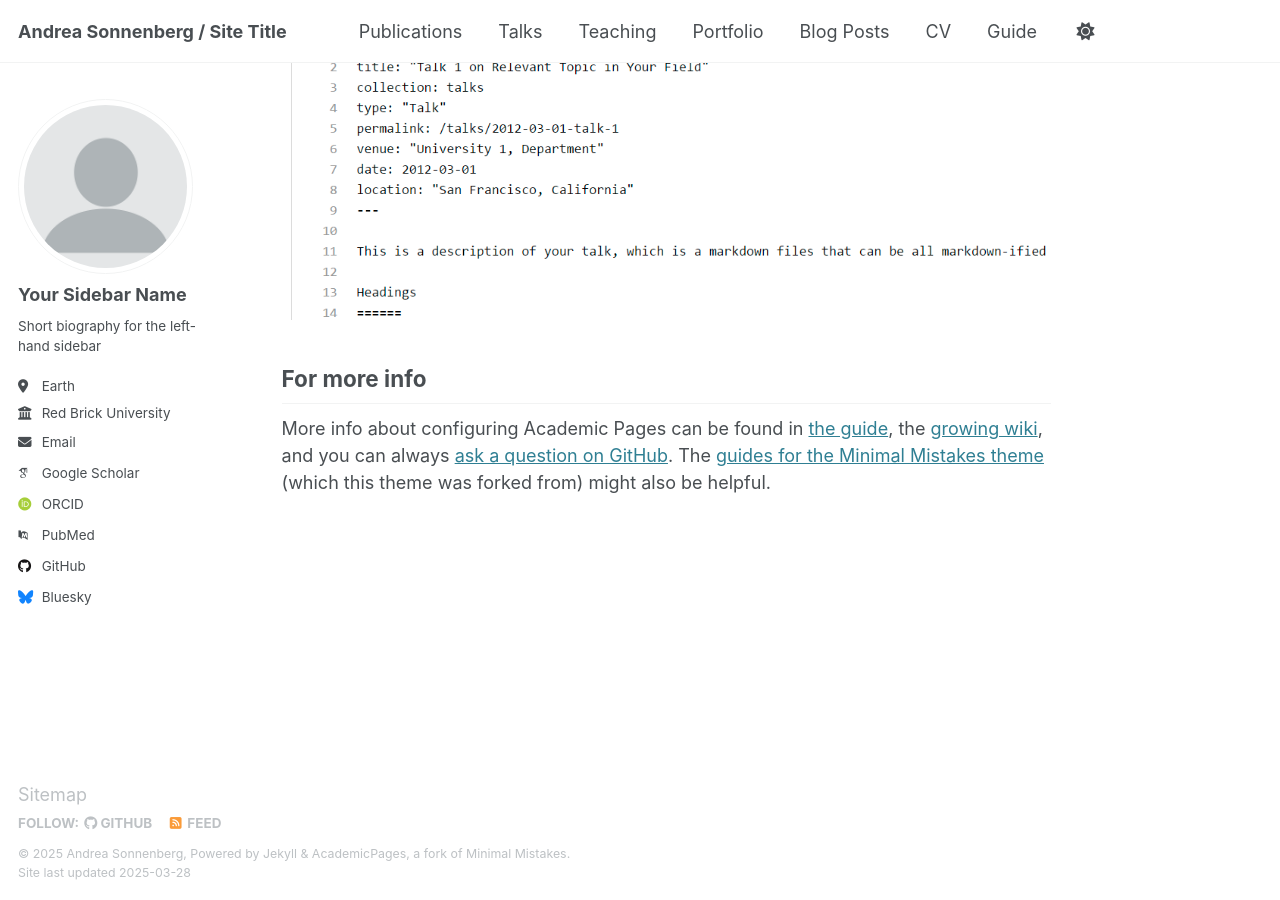
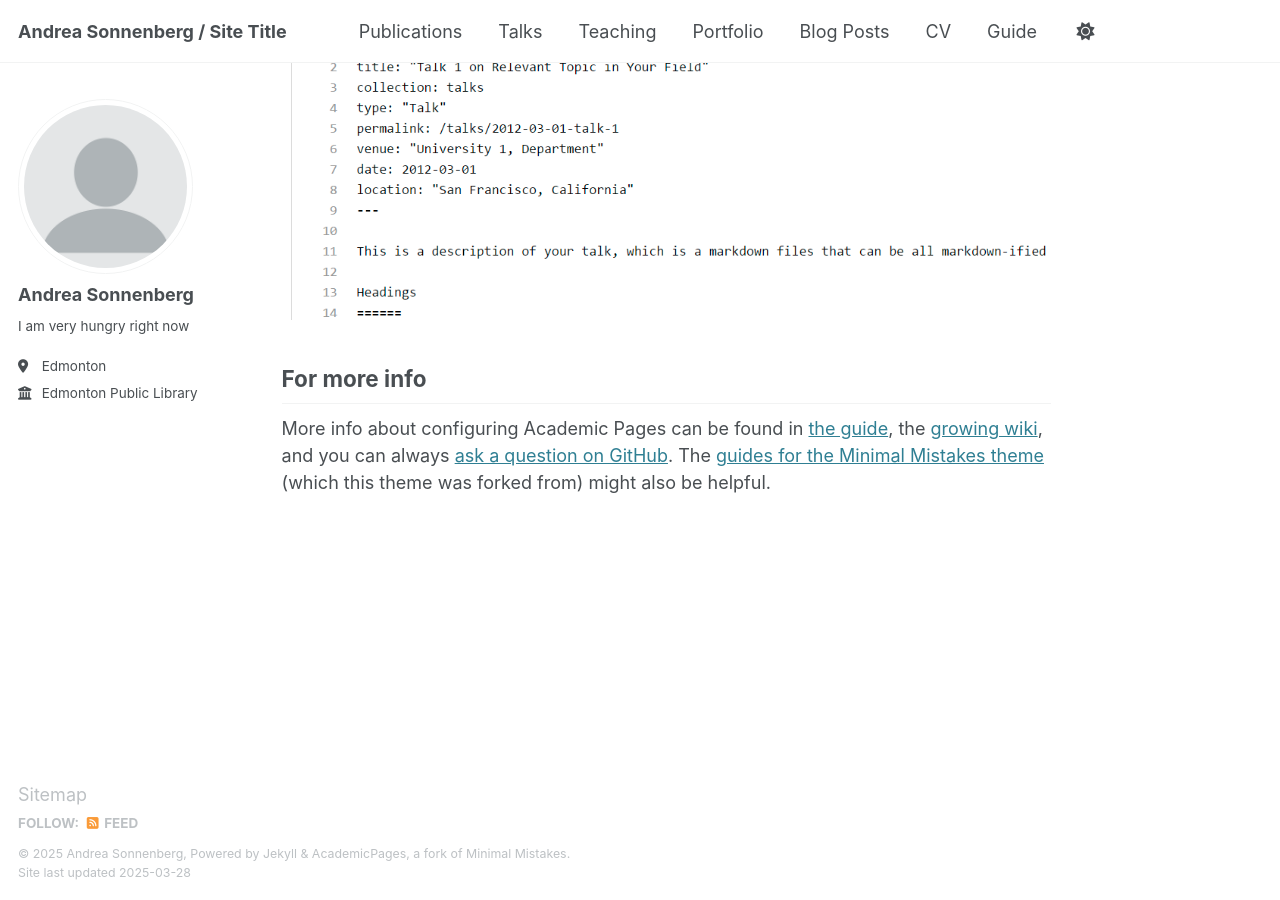
Before and after one commit to asonnenber/me, a Jekyll site: the page built from _pages/about.md, in a window 1280 px wide and 900 px high, scrolled down 2635 px. Built offline with Jekyll 4.4.1, drawn with Linux system fonts in a browser that asks for light colours; some web fonts are replaced.

Commit message:
Update _config.yml

```diff
--- a/_config.yml
+++ b/_config.yml
@@ -23,21 +23,21 @@ repository               : "me/asonnenber.github.io"
 author:
   # Biographic information
   avatar           : "profile.png"
-  name             : "Your Sidebar Name"
-  pronouns         : # example: "she/her"
-  bio              : "Short biography for the left-hand sidebar"
-  location         : "Earth"
-  employer         : "Red Brick University"
+  name             : "Andrea Sonnenberg"
+  pronouns         : # example: "she/her"  (unhashtag to put pronouns, I don't care enough though)
+  bio              : "I am very hungry right now"
+  location         : "Edmonton"
+  employer         : "Edmonton Public Library"
   uri              : # URL
-  email            : "none@example.org"
+  email            : # "none@example.org"
 
   # Academic websites
   arxiv            : # URL - Update with the correct link to your profile
-  googlescholar    : "https://scholar.google.com/citations?user=PS_CX0AAAAAJ"
+  googlescholar    : # "https://scholar.google.com/citations?user=PS_CX0AAAAAJ"
   impactstory      : # URL
-  orcid            : "http://orcid.org/yourorcidurl"
+  orcid            : # "http://orcid.org/yourorcidurl"
   semantic         : # URL
-  pubmed           : "https://www.ncbi.nlm.nih.gov/pubmed/?term=john+snow"
+  pubmed           : # "https://www.ncbi.nlm.nih.gov/pubmed/?term=john+snow"
   researchgate     : # URL
   scopus           : # URL
 
@@ -45,12 +45,12 @@ author:
   bitbucket        : # Username - Update with your username on the site
   codepen          : # Username
   dribbble         : # Username
-  github           : "academicpages"
+  github           : # "academicpages"
   kaggle           : # Username
   stackoverflow    : # User number or user number and name (i.e., use "1" or "1/jeff-atwood")
 
   # Social media
-  bluesky          : "bsky.app" # Replace this with you Bluesky username
+  bluesky          : # "bsky.app" # Replace this with you Bluesky username
   facebook         : # Username
   flickr           : # Username
   foursquare       : # Username
```
